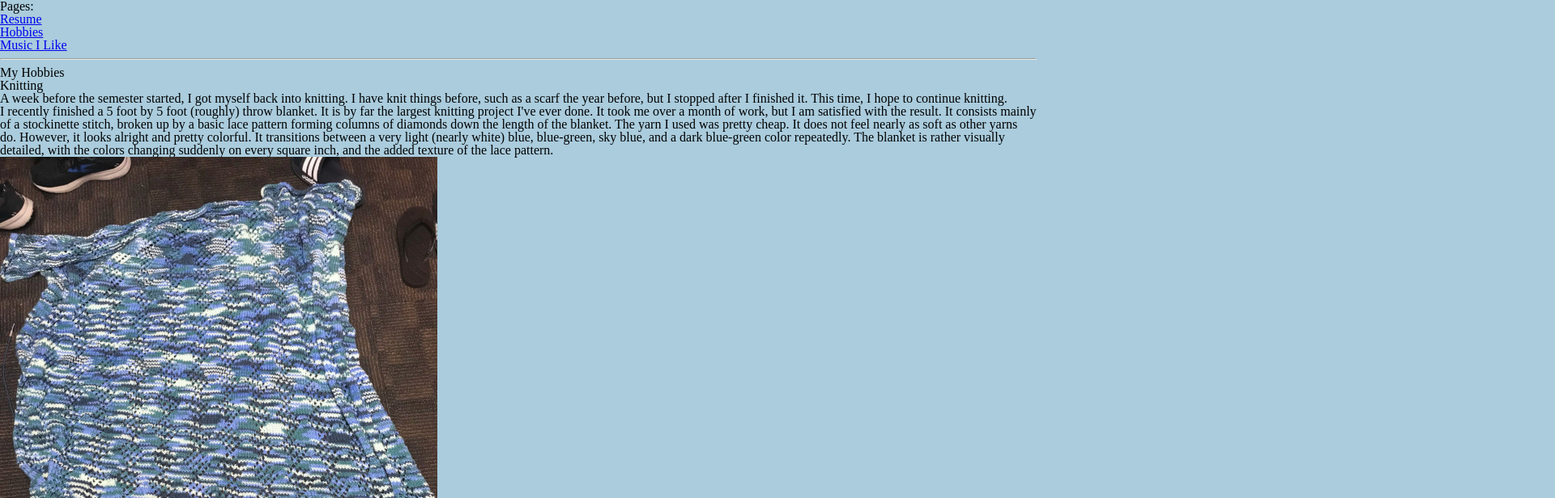
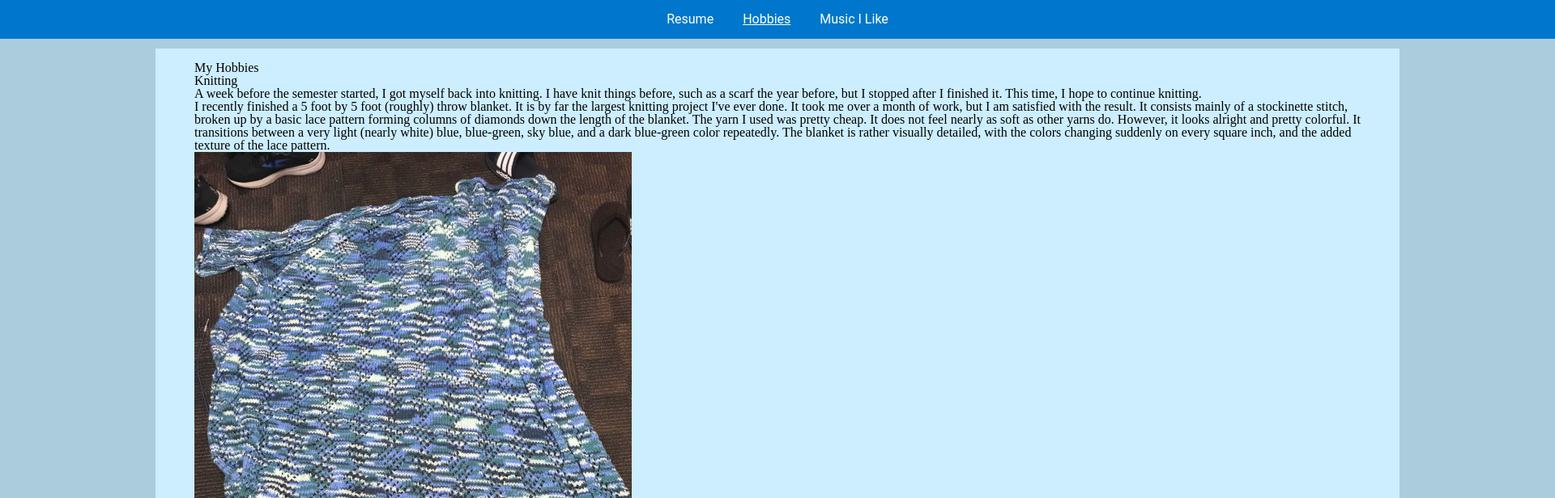
Before and after one commit to k-szczech/Project-2, a plain HTML site: page hobbies.html in a window 1280 px wide. Shown: the top 616 px of the page at 81% size, 1920 px wide, since content can reach past the window. Drawn offline with Linux system fonts and the light colour scheme; a web font is replaced by a local one.

Commit message:
Added proper CSS to hobbies page and made it fixed-width as per project requirements

```diff
--- a/css/style.css
+++ b/css/style.css
@@ -10,6 +10,10 @@ body {
   padding-top:1rem;
   width:75%;
   background-color: #CEF
+}
+
+div#fixed-width {
+  width:1920px;
 }
 
 nav {
--- a/hobbies.html
+++ b/hobbies.html
@@ -7,15 +7,17 @@
     <link rel="stylesheet" type="text/css" href="css/reset.css">
   </head>
   <body>
+    <div id="fixed-width">
       <section>
-      <h3>Pages:</h3>
+        <nav>
         <ul>
           <li><a href="index.html">Resume</a></li>
-        <li><a href="hobbies.html">Hobbies</a></li>
+          <li><a id="onpage" href="hobbies.html">Hobbies</a></li>
           <li><a href="music.html">Music I Like</a></li>
         </ul>
+        </nav>
       </section>
-    <hr>
+      <div id="content">
         <h1>My Hobbies</h1>
         <section>
           <h3>Knitting</h3>
@@ -36,5 +38,7 @@
           <p>I have a laptop from around 2005 that I got from the school I work at. It was used by one of the IT staff back when I was a student. After he left, he left his laptop with the school. It sat unused and was going to be recycled, so I took it home with me. I thought it would be a little funny to install Gentoo Linux on it. I did manage to install it and get it working, but it involved a lot of compiling software. And I mean a <em>lot</em>. I had it compiling for around 24 hours straight. On a modern laptop, I would be afraid to spend so long compiling software on it, out of fear that it would overheat. However, the cooling was so good in this laptop, I don't think it got very hot, even after 24 hours.</p>
           <p>I'm hoping to get even more old tech in the future. Something I have my eye on is the Fujitsu LifeBook T4410. I got to disassemble one for one of my classes at Illinois Tech, and it amazed me just how feature-packed it was. A fingerprint reader, a screen that can rotate <em>BACKWARDS</em> (I don't mean flip backwards like today's laptops do, I mean it was on a hinge that in addition to letting it move in the open/close direction, it could also <em>SPIN</em> so that you could cover the keyboard and touchpad with the back side of the screen!), a touchscreen, numerous ports; it was seriously a sight to behold. I <em>really</em> want to get my hands on one. I chose not to reassemble the one I got to disassemble, since I did not think I would be able to reassemble it, and I am pretty sure I permanently damaged something inside it.</p>
         </section>
+      </div>
+    </div>
   </body>
 </html>
```
Lines whose indentation alone changed are shown as unchanged.
